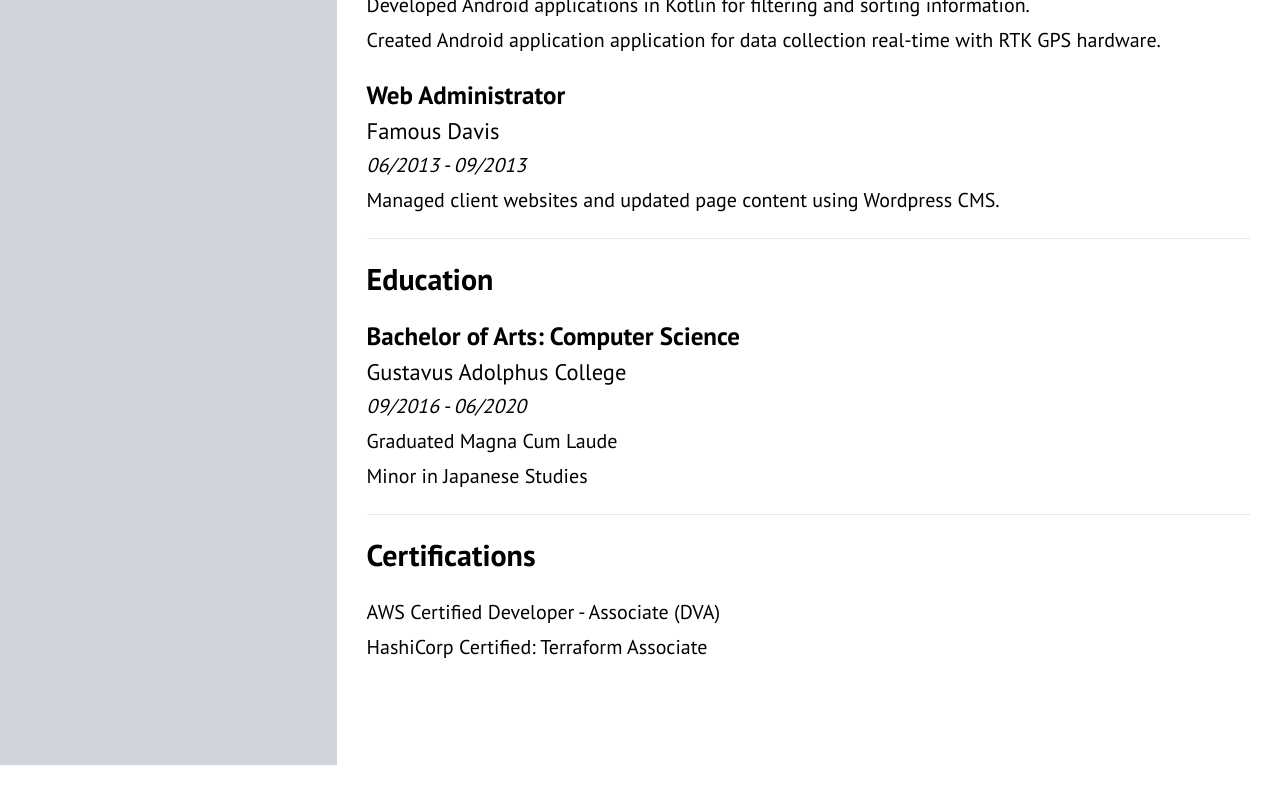
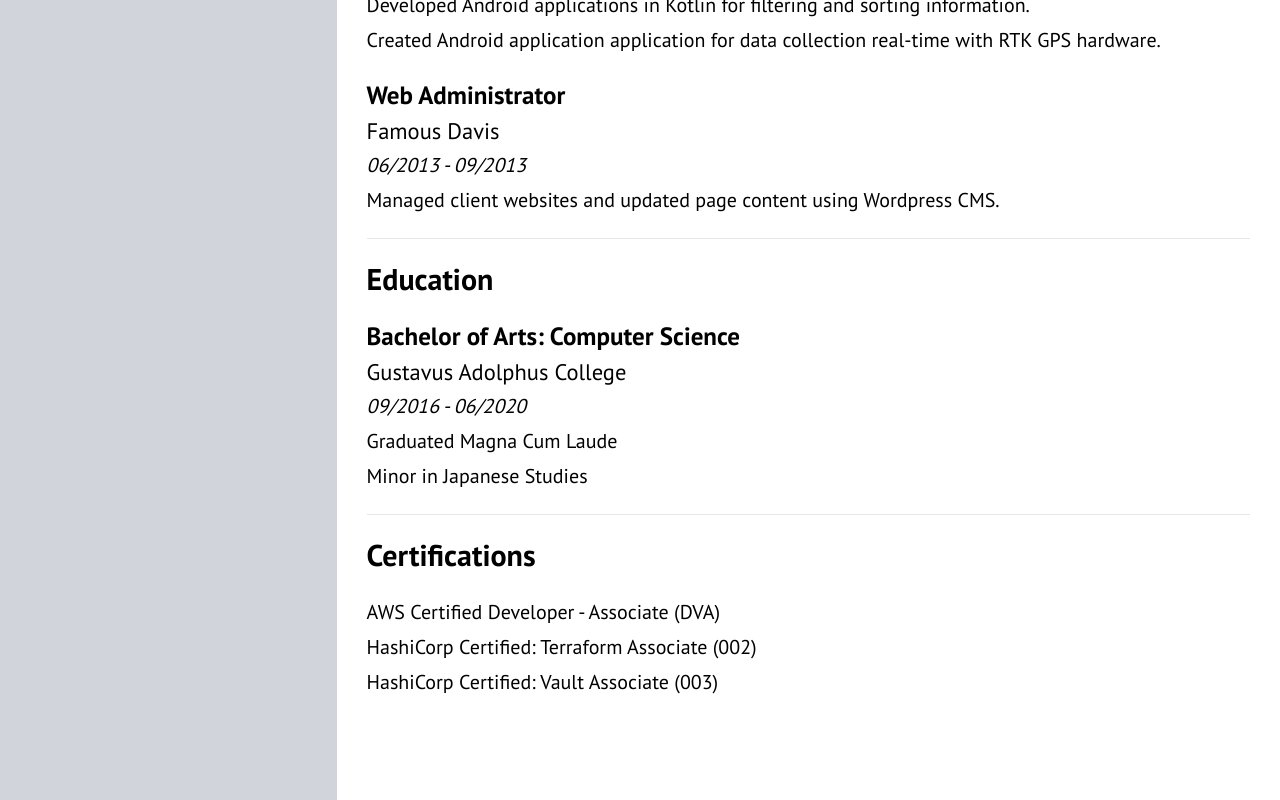
Before and after one commit to broswen/personal-website, a Next.js app: page /cv in a window 1280 px wide. Shown: the part 1197-1997 px from the top of the page. Before the commit the page ends 1962 px from the top, so only its background shows below. Built offline with nearby package versions, Linux system fonts and the light colour scheme.

Commit message:
add vault cert

```diff
--- a/src/app/cv/page.tsx
+++ b/src/app/cv/page.tsx
@@ -53,7 +53,8 @@ export default function Home() {
           <p className="mb-4">
               <ul>
                   <li>AWS Certified Developer - Associate (DVA)</li>
-                  <li>HashiCorp Certified: Terraform Associate</li>
+                  <li>HashiCorp Certified: Terraform Associate (002)</li>
+                  <li>HashiCorp Certified: Vault Associate (003)</li>
               </ul>
           </p>
       </main>
```
